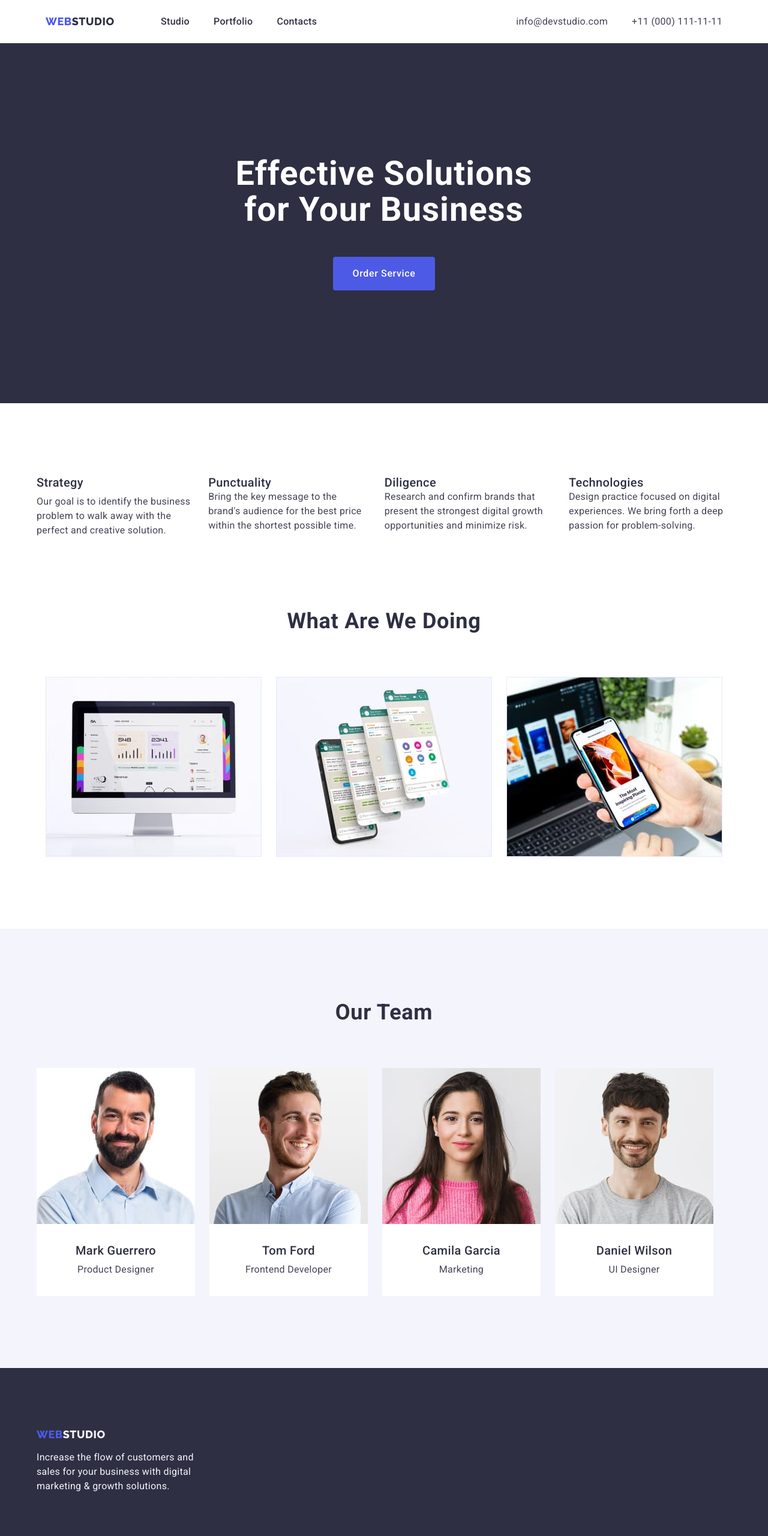
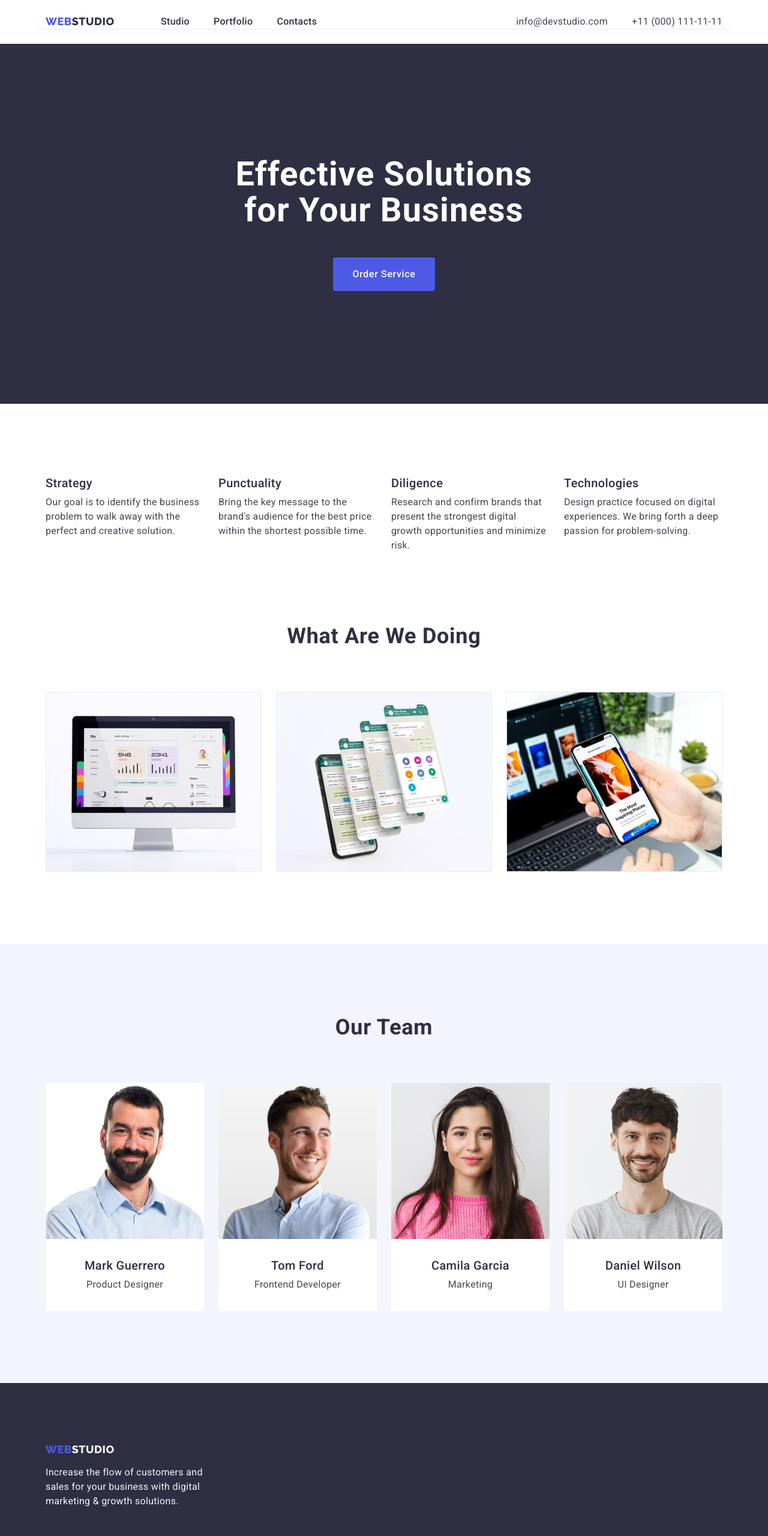
Before and after one commit to Denys-Nalyvaiko/goit-markup-hw-03, a plain HTML site: page index.html in a window 1280 px wide. Shown: the top 2560 px of the page at 60% size. Drawn offline with nearby package versions, Linux system fonts and the light colour scheme.

Commit message:
module 3 - changed

```diff
--- a/css/styles.css
+++ b/css/styles.css
@@ -21,6 +21,7 @@
   --portfolio-btn-hover: #ffffff;
   --portfolio-btn-background-hover: #404bbf;
   --team-background: #f4f4fd;
+  --btn-border: #e7e9fc;
 }
 
 body {
@@ -105,6 +106,7 @@ a {
 .header-container {
   display: flex;
   align-items: center;
+  border-bottom: 1px solid #e7e9fc;
 }
 
 .logo {
@@ -117,6 +119,7 @@ a {
   color: var(--primary-brand-color);
   display: flex;
   align-items: center;
+  margin-right: 76px;
 }
 
 .logo-dark {
@@ -170,6 +173,7 @@ a {
   line-height: 1.5; /* 24/16 */
   letter-spacing: 0.02em;
   color: var(--address-color);
+  padding: 24px 0;
 }
 
 .address-link:hover,
@@ -180,10 +184,7 @@ a {
 /* -------------------HERO------------------- */
 .hero {
   background-color: var(--second-background-color);
-}
-
-.hero-container {
-  padding: 188px 316px;
+  padding: 188px 0;
 }
 
 .hero-title {
@@ -192,6 +193,9 @@ a {
   text-align: center;
   letter-spacing: 0.02em;
   color: var(--main-title-color);
+  max-width: 496px;
+  display: flex;
+  margin: auto;
   margin-bottom: 48px;
 }
 
@@ -204,9 +208,10 @@ a {
   color: var(--hero-btn-color);
   background-color: var(--hero-btn-background-color);
   cursor: pointer;
-  display: flex;
+  display: block;
   padding: 16px 32px;
   margin: auto;
+  min-width: 169px;
 }
 
 .hero-btn:hover,
@@ -232,7 +237,7 @@ a {
 
 /* -------------------SOLUTIONS------------------- */
 
-.solutions-container {
+.solutions {
   padding: 120px 0;
 }
 
@@ -255,9 +260,13 @@ a {
   margin-bottom: 8px;
 }
 
+.solutions-item {
+  flex-basis: calc((100% - 24px * 3) / 4);
+}
+
 /* -------------------ACTIVITIES------------------- */
 
-.container-activities {
+.activities {
   padding-bottom: 120px;
 }
 
@@ -269,9 +278,6 @@ a {
 /* -------------------OUR TEAM------------------- */
 .team {
   background-color: var(--team-background);
-}
-
-.container-team {
   padding: 120px 0;
 }
 
@@ -282,6 +288,8 @@ a {
 
 .team-item {
   background-color: var(--main-background-color);
+  flex-basis: calc((100% - 24px * 3) / 4);
+  border-radius: 0px 0px 4px 4px;
 }
 
 .team-item-text {
@@ -303,10 +311,7 @@ a {
 /* -------------------FOOTER------------------- */
 .footer {
   background-color: var(--second-background-color);
-}
-
-.container-footer {
-  padding: 100px 864px 100px 0;
+  padding: 100px 0;
 }
 
 .list-text.footer-text {
@@ -315,11 +320,16 @@ a {
 
 .footer-logo {
   margin-bottom: 16px;
+  display: inline-block;
+}
+
+.footer-text {
+  max-width: 264px;
 }
 
 /* -------------------PORTFOLIO------------------- */
 
-.container-portfolio {
+.portfolio-examples {
   padding-top: 96px;
   padding-bottom: 120px;
 }
@@ -357,18 +367,20 @@ a {
   color: var(--portfolio-btn-color);
   background-color: var(--portfolio-btn-background);
   padding: 12px 24px;
+  border: 1px solid var(--btn-border);
 }
 
 .portfolio-navigation-btn:hover,
 .portfolio-navigation-btn:focus {
   color: var(--portfolio-btn-hover);
   background-color: var(--portfolio-btn-background-hover);
+  border: 1px solid transparent;
 }
 
 .portfolio-examples-list {
   display: flex;
   flex-wrap: wrap;
-  gap: 42px 24px;
+  gap: 48px 24px;
 }
 
 .portfolio-examples-items {
@@ -376,8 +388,8 @@ a {
 }
 
 .portfolio-items-text {
-  padding: 32px 0;
-  padding-left: 16px;
+  padding: 32px 16px;
+  border: 1px solid #e7e9fc;
 }
 
 .portfolio-subtitle {
--- a/index.html
+++ b/index.html
@@ -80,21 +80,21 @@
               </p>
             </li>
             <li class="solutions-item">
-              <h3 class="list-subtitle">Punctuality</h3>
+              <h3 class="list-subtitle solutions-subtitle">Punctuality</h3>
               <p class="list-text">
                 Bring the key message to the brand's audience for the best price
                 within the shortest possible time.
               </p>
             </li>
             <li class="solutions-item">
-              <h3 class="list-subtitle">Diligence</h3>
+              <h3 class="list-subtitle solutions-subtitle">Diligence</h3>
               <p class="list-text">
                 Research and confirm brands that present the strongest digital
                 growth opportunities and minimize risk.
               </p>
             </li>
             <li class="solutions-item">
-              <h3 class="list-subtitle">Technologies</h3>
+              <h3 class="list-subtitle solutions-subtitle">Technologies</h3>
               <p class="list-text">
                 Design practice focused on digital experiences. We bring forth a
                 deep passion for problem-solving.
```
